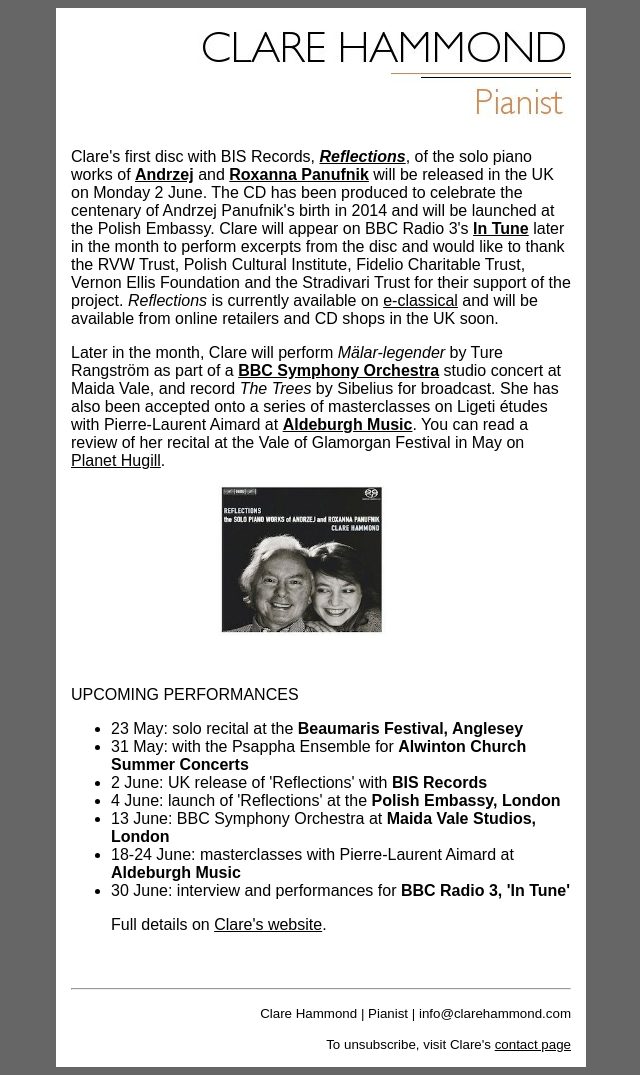
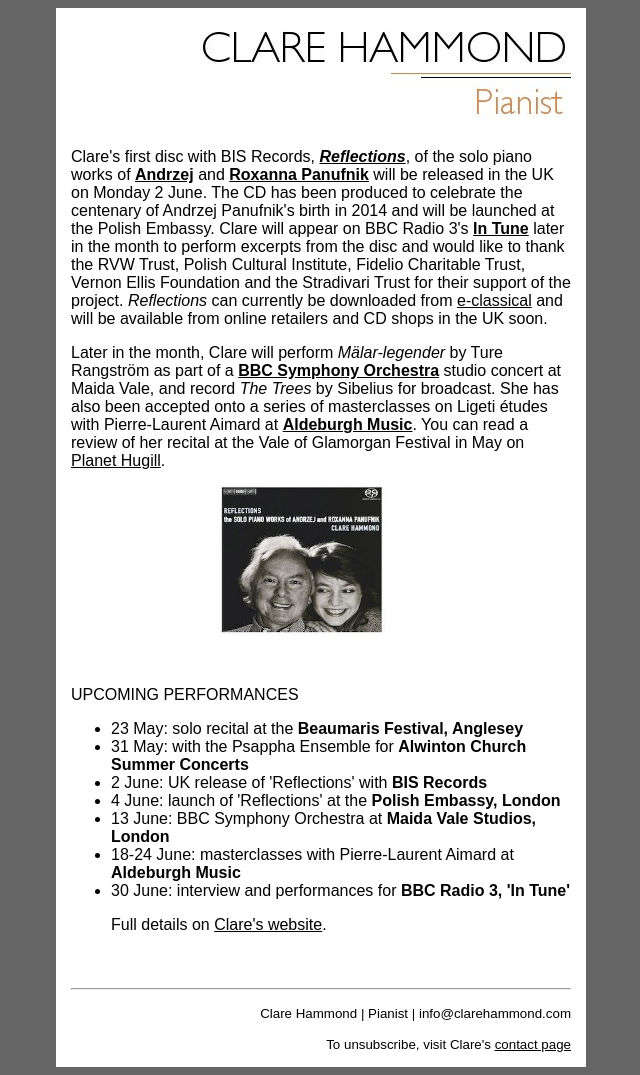
Before and after one commit to hammonc/clarehammond.com, a Jekyll site: the page newsletter-20140520.html, which Jekyll copies as it is, in a window 1280 px wide. Shown: the whole page, without its empty margins (319-959 px from the left). Built offline with Jekyll 4.4.1, drawn with Linux system fonts in a browser that asks for light colours.

Commit message:
another update

```diff
--- a/newsletter-20140520.html
+++ b/newsletter-20140520.html
@@ -26,7 +26,7 @@
 <strong><a href=""target="_blank"></a></strong>
 <a href=""target="_blank"></a>
 
-	<p>Clare's first disc with BIS Records, <strong><a href="http://www.clarehammond.com/panufnik.html"target="_blank"><em>Reflections</em></a></strong>, of the solo piano works of <strong><a href="http://panufnik.com/"target="_blank">Andrzej</a></strong> and <strong><a href="http://www.roxannapanufnik.com"target="_blank">Roxanna Panufnik</a></strong> will be released in the UK on Monday 2 June. The CD has been produced to celebrate the centenary of Andrzej Panufnik's birth in 2014 and will be launched at the Polish Embassy. Clare will appear on BBC Radio 3's <strong><a href="http://www.bbc.co.uk/programmes/b006tp0c"target="_blank">In Tune</a></strong> later in the month to perform excerpts from the disc and would like to thank the RVW Trust, Polish Cultural Institute, Fidelio Charitable Trust, Vernon Ellis Foundation and the Stradivari Trust for their support of the project. <em>Reflections</em> is currently available on <a href="http://www.eclassical.com/labels/bis/reflections-the-solo-piano-works-of-andrzej-and-roxanna-panufnik.html"target="_blank">e-classical</a> and will be available from online retailers and CD shops in the UK soon.</p>
+	<p>Clare's first disc with BIS Records, <strong><a href="http://www.clarehammond.com/panufnik.html"target="_blank"><em>Reflections</em></a></strong>, of the solo piano works of <strong><a href="http://panufnik.com/"target="_blank">Andrzej</a></strong> and <strong><a href="http://www.roxannapanufnik.com"target="_blank">Roxanna Panufnik</a></strong> will be released in the UK on Monday 2 June. The CD has been produced to celebrate the centenary of Andrzej Panufnik's birth in 2014 and will be launched at the Polish Embassy. Clare will appear on BBC Radio 3's <strong><a href="http://www.bbc.co.uk/programmes/b006tp0c"target="_blank">In Tune</a></strong> later in the month to perform excerpts from the disc and would like to thank the RVW Trust, Polish Cultural Institute, Fidelio Charitable Trust, Vernon Ellis Foundation and the Stradivari Trust for their support of the project. <em>Reflections</em> can currently be downloaded from <a href="http://www.eclassical.com/labels/bis/reflections-the-solo-piano-works-of-andrzej-and-roxanna-panufnik.html"target="_blank">e-classical</a> and will be available from online retailers and CD shops in the UK soon.</p>
 
 	<p>Later in the month, Clare will perform <em>M&#228;lar-legender</em> by Ture Rangstr&#246;m as part of a <strong><a href="http://www.bbc.co.uk/events/ejx38g"target="_blank">BBC Symphony Orchestra</a></strong> studio concert at Maida Vale, and record <em>The Trees</em> by Sibelius for broadcast. She has also been accepted onto a series of masterclasses on Ligeti &#233;tudes with Pierre-Laurent Aimard at <strong><a href="http://www.aldeburgh.co.uk/bpp/ligeti-%C3%A9tudes"target="_blank">Aldeburgh Music</a></strong>. You can read a review of her recital at the Vale of Glamorgan Festival in May on <a href="http://www.planethugill.com/2014/05/clare-hammond-at-vale-of-glamorgan.html?spref=tw"target="_blank">Planet Hugill</a>.</p>
 
```
